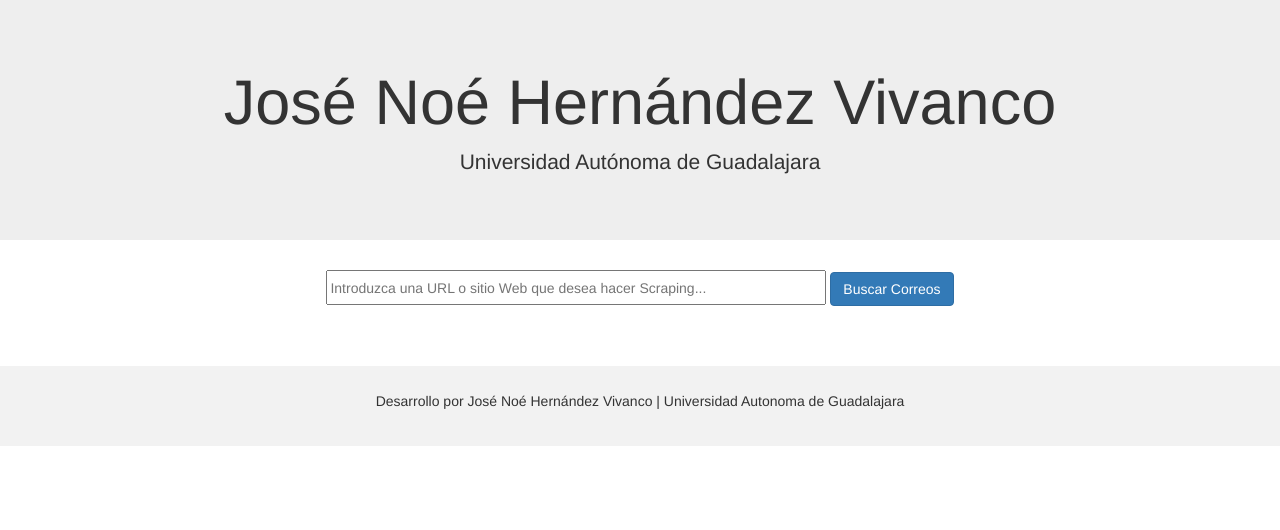
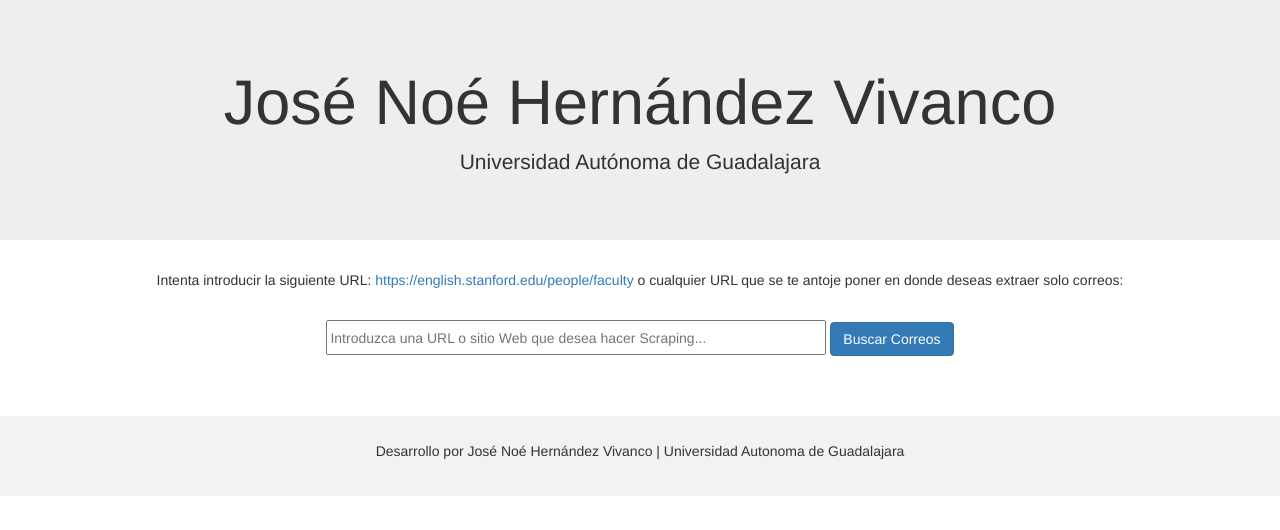
Before and after one commit to elinformatico/angular-uag, a PHP site: the page made by templates/spamlord-template.php in a window 1280 px wide. Shown: the part 52-582 px from the top of the page. Run offline with PHP 8.4, Linux system fonts and the light colour scheme; the template is opened without the code that fills it, so the values that code supplies are empty; some libraries are stand-ins or nearby versions.

Commit message:
Agregamos texto con URL de prueba

```diff
--- a/templates/spamlord-template.php
+++ b/templates/spamlord-template.php
@@ -88,6 +88,8 @@
 	<div class="container-fluid bg-3 text-center">
 
 		<form id="formBuscarCorreos">
+
+			<p>Intenta introducir la siguiente URL: <a href="https://english.stanford.edu/people/faculty" target="_new"> https://english.stanford.edu/people/faculty</a> o cualquier URL que se te antoje poner en donde deseas extraer solo correos:</p> <br>
 			<input type="text" id="url" name="url" style="height:35px; width:500px; " placeholder="Introduzca una URL o sitio Web que desea hacer Scraping...">
 			<input type="button" id="buscarUrlBtn" class="btn btn-primary" value="Buscar Correos"></input> <br><br><br>
 
```
